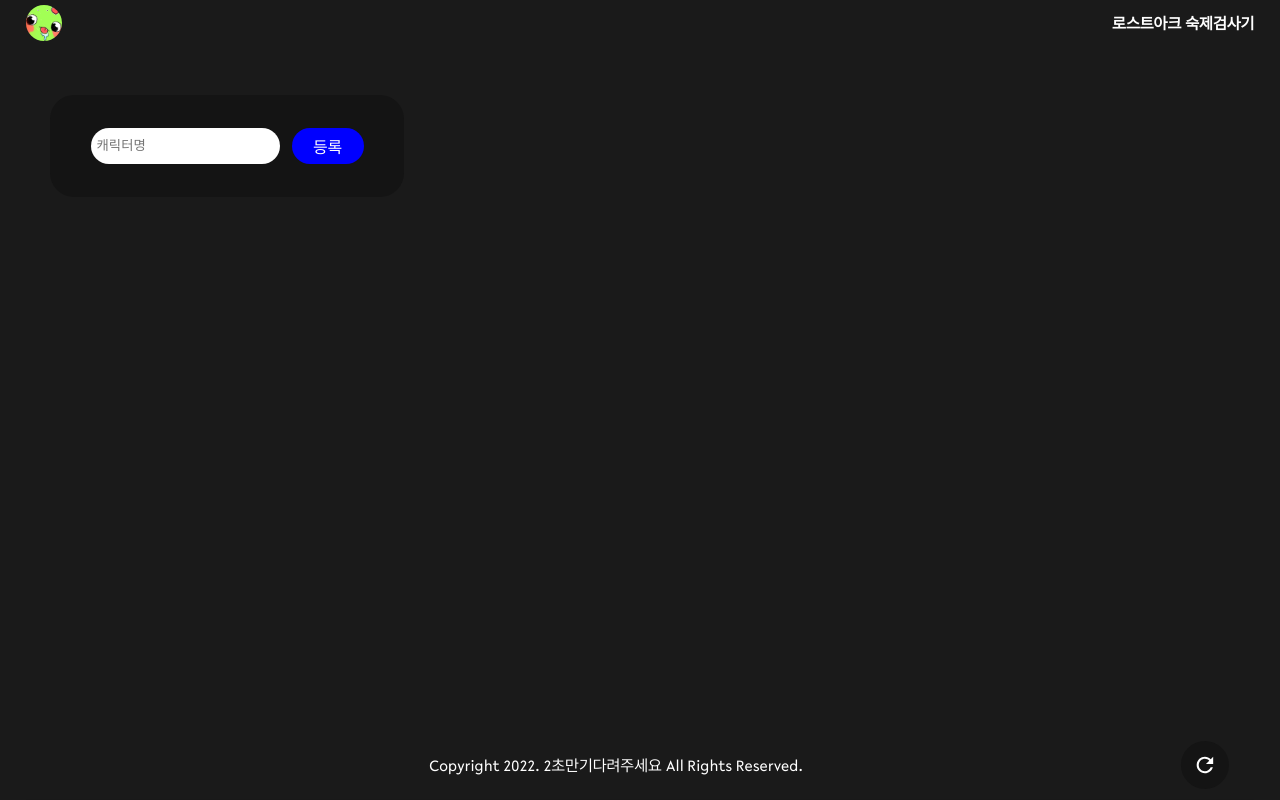
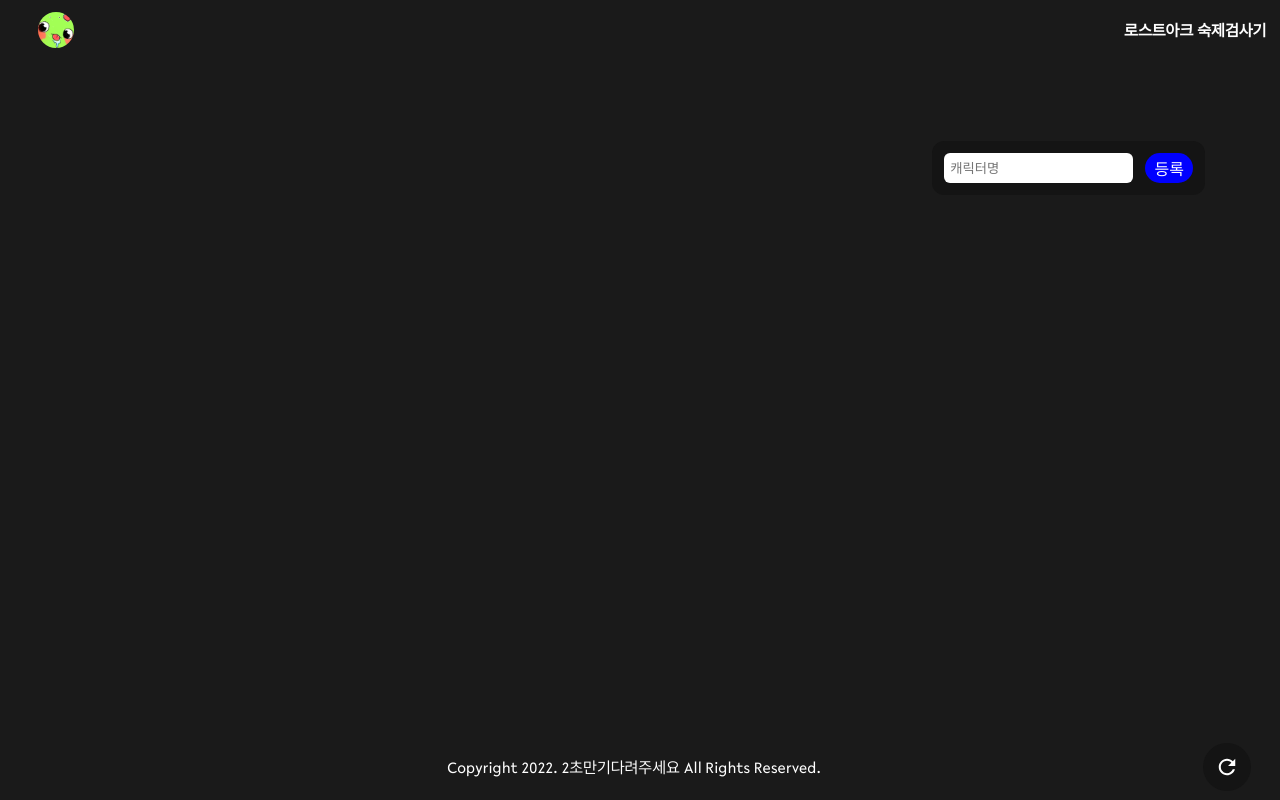
Before and after one commit to kt5680608/muyaho-homework, a React (Create React App) app: page / in a window 1280 px wide. Built offline with nearby package versions, Linux system fonts and the light colour scheme.

Commit message:
feat: UI 변경 Reoreder 적용 후 순서 기억 완료

```diff
--- a/src/App.js
+++ b/src/App.js
@@ -15,7 +15,7 @@ import {
   InputForm,
   CheckIcon,
 } from "./global-styles";
-import { motion, useAnimation } from "framer-motion";
+import { motion, useAnimation, Reorder } from "framer-motion";
 
 function App() {
   const PROXY = window.location.hostname === "localhost" ? "" : "/proxy";
@@ -27,11 +27,15 @@ function App() {
   const [deleteState, setDeleteState] = useState(false);
   const [loading, setLoading] = useState(false);
   const [submit, setSubmit] = useState(false);
+  const [onDrag, setOnDrag] = useState(false);
   const [characterNameArray, setCharacterNameArray] = useState(
-    Object.keys(localStorage).filter((item) => {
-      return item !== "time";
+    Object.keys(localStorage)
+      .filter((item) => {
+        return item !== "time" && item !== "sortedNameArray";
       })
+      .sort()
   );
+  const [sortedNameArray, setSortedNameArray] = useState([]);
   const [isHover, setIsHover] = useState(false);
   const textHoverAnimation = useAnimation();
   const IconHoverAnimation = useAnimation();
@@ -63,14 +67,25 @@ function App() {
   // 캐릭터 추가 함수
   const addCharacter = async () => {
     await getHtml(characterName);
+
     newData.name = characterName;
-    newData.order = Object.keys(localStorage).length + 1;
+    newData.order = Object.keys(localStorage).length - 1;
     setSubmit(!submit);
     await localStorage.setItem(characterName, JSON.stringify(newData));
+    localStorage.setItem(
+      "sortedNameArray",
+      JSON.stringify([...sortedNameArray, characterName])
+    );
+    console.log(JSON.parse(localStorage.getItem("sortedNameArray")));
   };
 
   const deleteCharacter = (item) => {
     localStorage.removeItem(item);
+
+    const data = sortedNameArray.filter((value) => {
+      return value !== item;
+    });
+    localStorage.setItem("sortedNameArray", JSON.stringify(data));
     setDeleteState(!deleteState);
   };
   const getDateDiff = () => {
@@ -130,6 +145,7 @@ function App() {
     }
   };
 
+  // 전부 지우기
   const doHardReset = () => {
     localStorage.clear();
     setHardReset(true);
@@ -144,6 +160,11 @@ function App() {
   useEffect(() => {
     setIsHover(false);
     const timeData = JSON.parse(localStorage.getItem("time"));
+    const nameData = JSON.parse(localStorage.getItem("sortedNameArray"));
+    if (nameData === null) {
+      localStorage.setItem("sortedNameArray", JSON.stringify([]));
+    }
+
     if (timeData === null) {
       localStorage.setItem(
         "time",
@@ -159,11 +180,12 @@ function App() {
 
     setCharacterNameArray(
       Object.keys(localStorage).filter((item) => {
-        return item !== "time";
+        return item !== "time" && item !== "sortedNameArray";
       })
     );
+    setSortedNameArray(JSON.parse(localStorage.getItem("sortedNameArray")));
   }, [submit, deleteState]);
-
+  useEffect(() => {}, []);
   useEffect(() => {
     if (isHover === true) {
       textHoverAnimation.start({ y: -100, display: "none" });
@@ -180,16 +202,36 @@ function App() {
     }
   }, [hardReset]);
 
+  useEffect(() => {
+    if (onDrag) {
+      localStorage.setItem("sortedNameArray", JSON.stringify(sortedNameArray));
+    }
+  }, [sortedNameArray]);
+
   return (
     <Page>
       <MainContainer>
         <Header />
-
         <GridContainer>
-          {characterNameArray.map((item, index) => {
+          <Reorder.Group
+            axis="x"
+            values={sortedNameArray}
+            onReorder={setSortedNameArray}
+          >
+            {sortedNameArray?.map((item, index) => {
               const itemArray = JSON.parse(localStorage.getItem(item));
               return (
                 itemArray !== null && (
+                  <Reorder.Item
+                    value={item}
+                    key={item}
+                    onDragStart={() => {
+                      setOnDrag(true);
+                    }}
+                    onDragEnd={() => {
+                      setOnDrag(false);
+                    }}
+                  >
                     <CardKeyContainer key={itemArray?.order}>
                       <Card
                         reset={reset}
@@ -197,12 +239,15 @@ function App() {
                         deleteCharacter={deleteCharacter}
                         item={item}
                         delay={0.1 * index}
+                        onDrag={onDrag}
                         arrayLength={characterNameArray.length}
                       />
                     </CardKeyContainer>
+                  </Reorder.Item>
                 )
               );
             })}
+          </Reorder.Group>
           <CardKeyContainer>
             <SubmitContainer
               loading={loading ? 1 : 0}
--- a/src/components/card/style.js
+++ b/src/components/card/style.js
@@ -3,13 +3,12 @@ import { motion } from "framer-motion";
 import { FaTrashAlt } from "react-icons/fa";
 
 export const MainCardContainer = styled(motion.div)`
-  margin: 0;
-  height: 360px;
-  width: 100%;
+  min-width: 168px;
+  height: 100%;
   background-color: #141414;
-  border-radius: 24px;
-  gap: 24px;
-  padding: 36px;
+  border-radius: 12px;
+  gap: 6px;
+  padding: 12px 6px 12px 6px;
   display: flex;
   flex-direction: column;
   justify-content: space-between;
@@ -22,39 +21,43 @@ export const CardHeaderContainer = styled(motion.div)`
   height: 30px;
   width: 100%;
   flex-direction: row;
+  justify-content: center;
   align-items: center;
 `;
 export const WorkContainer = styled.div`
-  display: grid;
-  grid-template-columns: 1fr 1fr 1fr;
-  grid-gap: 18px;
+  display: flex;
+  justify-content: center;
+  grid-gap: 12px;
   width: 100%;
+  min-height: 20%;
 `;
 
 export const CardDetail = styled.div`
   display: flex;
+  height: 24px;
   flex-direction: row;
   justify-content: space-between;
   align-items: center;
+  visibility: ${(props) => props.level < props.limit && "hidden"};
 `;
 export const CardDetailInfo = styled.span`
   font-family: "REGULAR";
-  font-size: 14px;
+  font-size: 12px;
   margin-right: 8px;
 `;
 export const CharacterName = styled.h2`
   font-family: "BLACK";
   color: white;
-  flex-basis: 100%;
   text-align: center;
+  font-size: 14px;
 `;
 
 export const WorkInput = styled(motion.div)`
   border: none;
   cursor: pointer;
   background-color: ${(props) => (props.checked ? "blue" : "white")};
-  width: 10px;
-  height: 10px;
+  width: 8px;
+  height: 8px;
   border-radius: 50%;
   display: flex;
   justify-content: center;
@@ -67,12 +70,6 @@ export const MainTitle = styled.h1`
 
   color: white;
   font-size: 24px;
-`;
-export const GridContainer = styled.div`
-  width: 100vw;
-  display: grid;
-  grid-template-columns: 1fr 1fr 1fr;
-  justify-items: center;
 `;
 
 export const Input = styled.input`
--- a/src/components/footer/style.js
+++ b/src/components/footer/style.js
@@ -1,16 +1,12 @@
 import styled from "styled-components";
 import { motion } from "framer-motion";
 export const MainFooterContainer = styled.div`
-  overflow: hidden;
   width: 100%;
-  height: 60px;
-  background-color: var(--g-color-background);
+  height: 30px;
+  padding: 18px;
   display: flex;
   justify-content: center;
   align-items: center;
-  position: sticky;
-  bottom: 0;
-  padding: 12px 0 12px 0;
 `;
 
 export const FooterInfoParagraph = styled(motion.p)`
--- a/src/data/data-form.js
+++ b/src/data/data-form.js
@@ -4,14 +4,14 @@ export const dataForm = {
   order: 0,
   work: [
     {
-      name: "카오스던전",
+      name: "카던",
       doWork: false,
       limit: 0,
       reset: "day",
       type: "non-laid",
     },
     {
-      name: "가디언토벌",
+      name: "가토",
       doWork: false,
       limit: 0,
       reset: "day",
@@ -20,21 +20,21 @@ export const dataForm = {
     { name: "에포나", doWork: false, limit: 0, reset: "day", type: "non-laid" },
     { name: "발탄", doWork: false, limit: 1415, reset: "week", type: "laid" },
     {
-      name: "비아키스",
+      name: "비아",
       doWork: false,
       limit: 1430,
       reset: "week",
       type: "laid",
     },
     {
-      name: "쿠크세이튼",
+      name: "쿠크",
       doWork: false,
       limit: 1475,
       reset: "week",
       type: "laid",
     },
     {
-      name: "아브렐슈드",
+      name: "아브",
       doWork: false,
       limit: 1490,
       reset: "week",
@@ -55,14 +55,14 @@ export const dataForm = {
       type: "abyss",
     },
     {
-      name: "아르고스",
+      name: "알고",
       doWork: false,
       limit: 1375,
       reset: "week",
       type: "abyss",
     },
     {
-      name: "6종 카드작",
+      name: "6종",
       doWork: false,
       limit: 0,
       reset: "week",
--- a/src/global-styles.js
+++ b/src/global-styles.js
@@ -29,10 +29,10 @@ export const GlobalStyles = createGlobalStyle`
       background-color: #1a1a1a;
       max-width: 100vw;
       flex-direction: column;
-      overflow-x: hidden;
       align-items: center;
       margin: 0;
       padding: 0;
+      overflow-x: visible;
 
       @supports (-webkit-touch-callout: none) {
         min-height: -webkit-fill-available;
@@ -63,6 +63,15 @@ export const GlobalStyles = createGlobalStyle`
       margin: 0;
       padding: 0;
     }
+    ul{
+      display: flex;
+
+      align-items: space-evenly;
+      grid-gap: 12px;
+      width: 100%;
+      height: 100%
+    }
+
     p{
         font-family: sans-serif;
         margin: 0;
@@ -89,37 +98,35 @@ export const GlobalStyles = createGlobalStyle`
 
 export const GridContainer = styled(motion.div)`
   width: 96%;
+  height: 70%;
   display: flex;
-  height: 102%;
   flex-direction: row;
-  flex-wrap: wrap;
-  justify-content: space-between;
-  gap: 36px;
-  overflow: hidden;
+  justify-content: flex-start;
+  align-items: flex-start;
+  gap: 12px;
 `;
 
 export const Input = styled.input`
   background-color: white;
-  height: 24px;
+  height: 18px;
   padding: 6px;
   border: none;
   margin-right: 12px;
-  border-radius: 24px;
+  border-radius: 6px;
 `;
 
 export const Button = styled(motion.div)`
   overflow: hidden;
   cursor: pointer;
   background-color: ${(props) => (props.type === "delete" ? "red" : "blue")};
-  box-sizing: border-box;
-  height: 36px;
-  width: 72px;
+  height: 18px;
+  width: 36px;
   display: flex;
   justify-content: center;
   align-items: center;
   flex-direction: column;
   border: none;
-  padding: 12px;
+  padding: 6px;
   color: white;
   font-family: "REGULAR";
   border-radius: 24px;
@@ -129,33 +136,31 @@ export const SubmitContainer = styled(motion.div)`
   height: 30px;
   width: 100%;
   background-color: #141414;
-  border-radius: 24px;
-  padding: 36px;
+  border-radius: 12px;
+  padding: 12px;
   display: flex;
   justify-content: ${(props) => (props.loading ? "center" : "center")};
 `;
 export const MainContainer = styled.div`
   width: 96%;
-  position: relative;
-  min-height: 100vh;
+  height: 100vh;
   display: flex;
   flex-direction: column;
-  align-items: center;
   justify-content: space-between;
 `;
 
 export const Page = styled.div`
   width: 100vw;
-  min-height: 100vh;
+  height: 100vh;
   background-color: var(--g-color-background);
   display: flex;
   justify-content: center;
 `;
 
 export const CardKeyContainer = styled.div`
+  height: 100%;
   display: flex;
   justify-content: center;
-  width: 30%;
 `;
 
 export const InputForm = styled.form`
```
Also changed, not shown: src/components/card/index.js (+11 -7 lines). Lines whose indentation alone changed are shown as unchanged.
